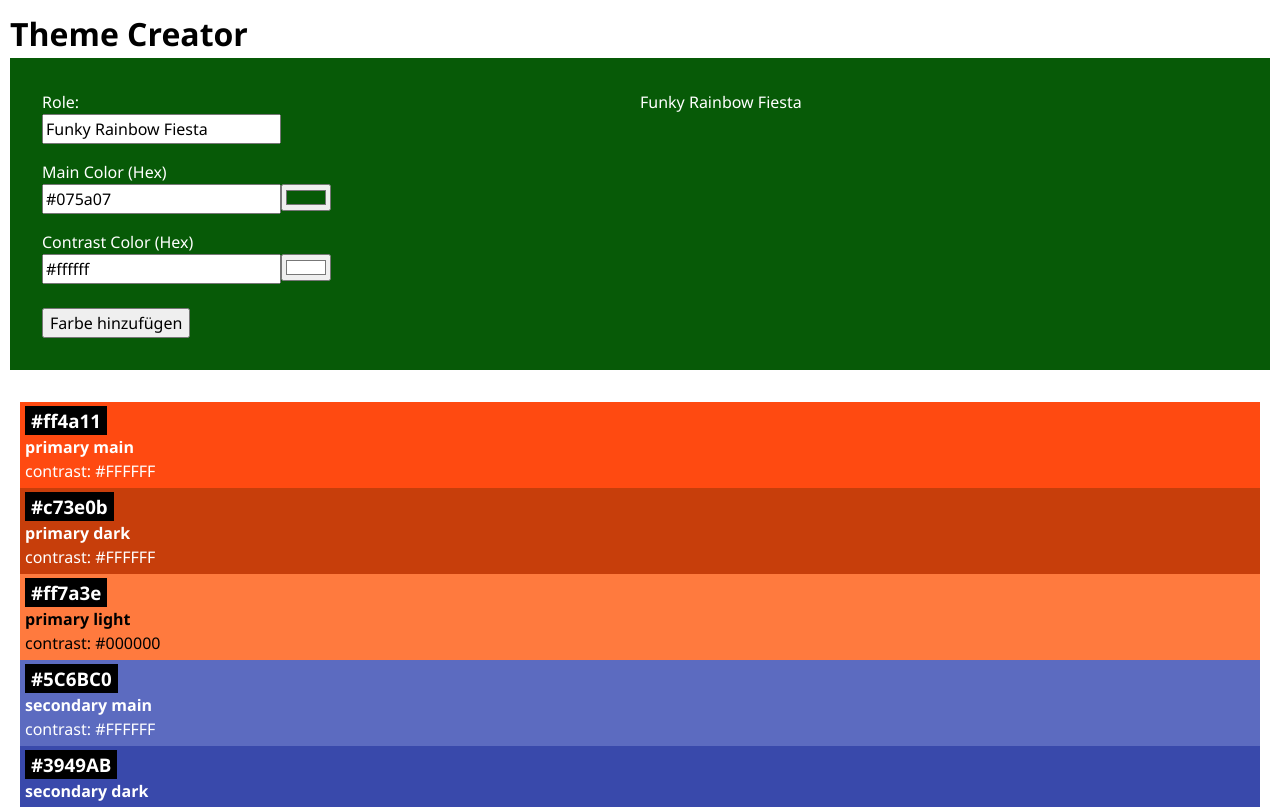
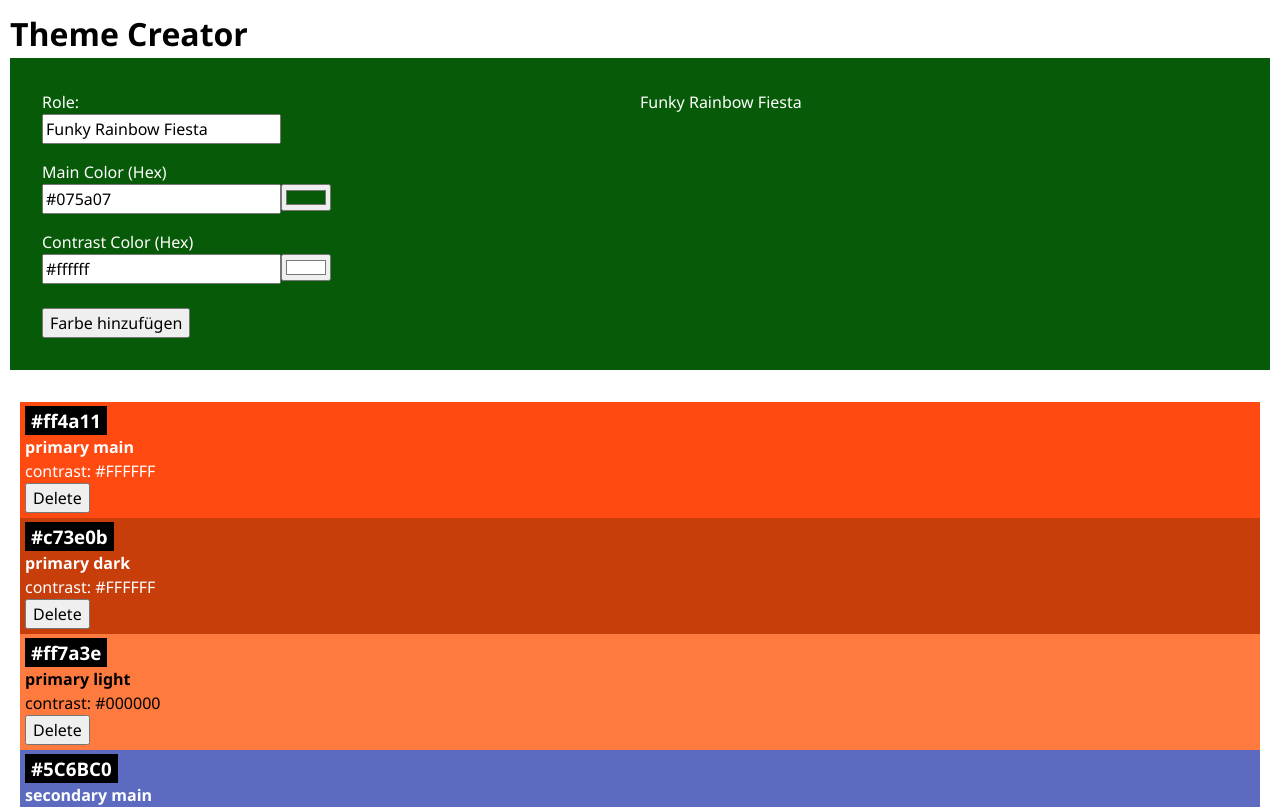
Before and after one commit to miToe/theme-creator, a React (Vite) app: page / in a window 1280 px wide. Shown: the top 807 px of the page. Built offline with nearby package versions, Linux system fonts and the light colour scheme.

Commit message:
implement delete color function (#10)

```diff
--- a/src/App.jsx
+++ b/src/App.jsx
@@ -6,16 +6,28 @@ import { useState } from "react";
 
 function App() {
   const [colors, setColors] = useState(initialColors);
+
   const addColor = (newColor) => {
     setColors([newColor, ...colors]);
   };
+
+  const handleDeleteColor = (colorId) => {
+    const updateColors = colors.filter((color) => color.id !== colorId);
+    setColors(updateColors);
+  };
+
   return (
     <>
       <h1>Theme Creator</h1>
       <Form onAddColor={addColor} />
-      {colors.map((color) => {
-        return <Color key={color.id} color={color} />;
-      })}
+
+      {colors.length === 0 ? (
+        <p>No colors... start by adding one!</p>
+      ) : (
+        colors.map((color) => (
+          <Color key={color.id} color={color} onDelete={handleDeleteColor} />
+        ))
+      )}
     </>
   );
 }
--- a/src/Components/Color/Color.jsx
+++ b/src/Components/Color/Color.jsx
@@ -1,6 +1,22 @@
+import { useState } from "react";
 import "./Color.css";
 
-export default function Color({ color }) {
+export default function Color({ color, onDelete }) {
+  const [showConfirmation, setShowConfirmation] = useState(false);
+
+  const handleDeleteClick = () => {
+    setShowConfirmation(true);
+  };
+
+  const handleConfirmationDelete = () => {
+    onDelete(color.id);
+    setShowConfirmation(false);
+  };
+
+  const handleCancelDelete = () => {
+    setShowConfirmation(false);
+  };
+
   return (
     <div
       className="color-card"
@@ -12,6 +28,17 @@ export default function Color({ color }) {
       <h3 className="color-card-headline">{color.hex}</h3>
       <h4>{color.role}</h4>
       <p>contrast: {color.contrastText}</p>
+      {showConfirmation ? (
+        <div>
+          <p className="color-card-headline">
+            Are you sure you want to delete?
+          </p>
+          <button onClick={handleConfirmationDelete}>Yes</button>
+          <button onClick={handleCancelDelete}>No</button>
+        </div>
+      ) : (
+        <button onClick={handleDeleteClick}>Delete</button>
+      )}
     </div>
   );
 }
```
